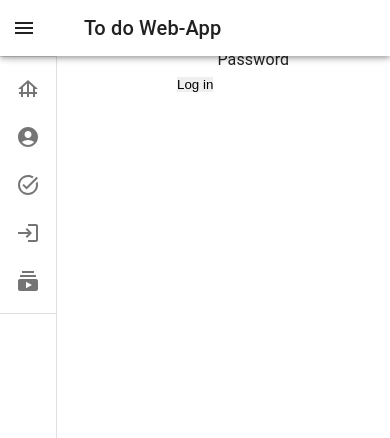
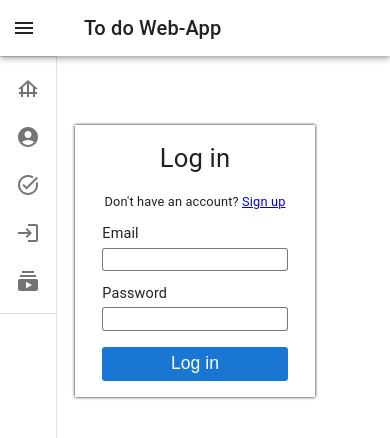
Before and after one commit to Tayamul/to-do-web-app, a React (Create React App) app: page /login in a window 390 px wide. Shown: the top 438 px of the page. Built offline with nearby package versions, Linux system fonts and the light colour scheme; no server answers.

Commit message:
Make the login page responsive to every screen sizes

```diff
--- a/src/components/login.css
+++ b/src/components/login.css
@@ -0,0 +1,59 @@
+.login-container {
+    margin: 125px auto;
+    width: 300px;
+    display: flex;
+    flex-direction: column;
+    box-shadow: 0 0 3px black;
+    align-items: center;
+}
+
+
+.login-text{
+    font-size: 1.6rem;
+    text-align: center;
+    padding: 0.9rem;
+}
+
+.login-text2 {
+    font-size: 0.8rem;
+}
+
+
+.login-form {
+    display: flex;
+    flex-direction: column;
+}
+
+.login-form label {
+    margin-top: 0.8em;
+    font-size: 0.9rem;
+}
+
+.login-form input {
+    padding: 0.2rem;
+    margin-top: 0.2rem;
+    border: 1px solid #4e4545ba;
+    border-radius: 3px;
+}
+
+.login-btn {
+    padding: 0.4rem;
+    margin: 1rem 0;
+    background-color: rgb(25, 118, 210);
+    color: white;
+    border-radius: 3px;
+    font-size: 1.1rem;
+}
+
+@media only screen and (max-width: 450px) {
+    .login-container {
+        width: 240px;
+    }
+}
+
+@media only screen and (max-width: 375px) {
+    .login-container {
+        width: 230px;
+        margin-left: 5rem;
+    }
+}
```
